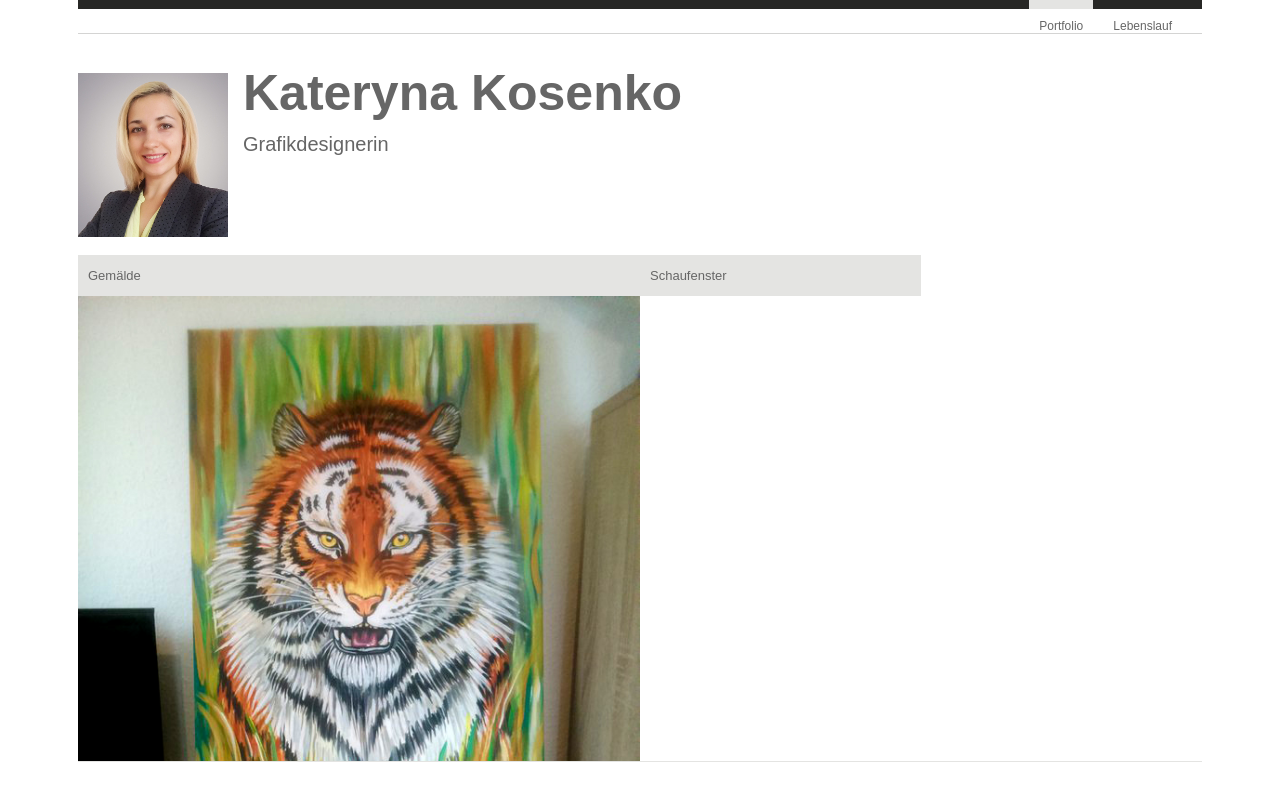
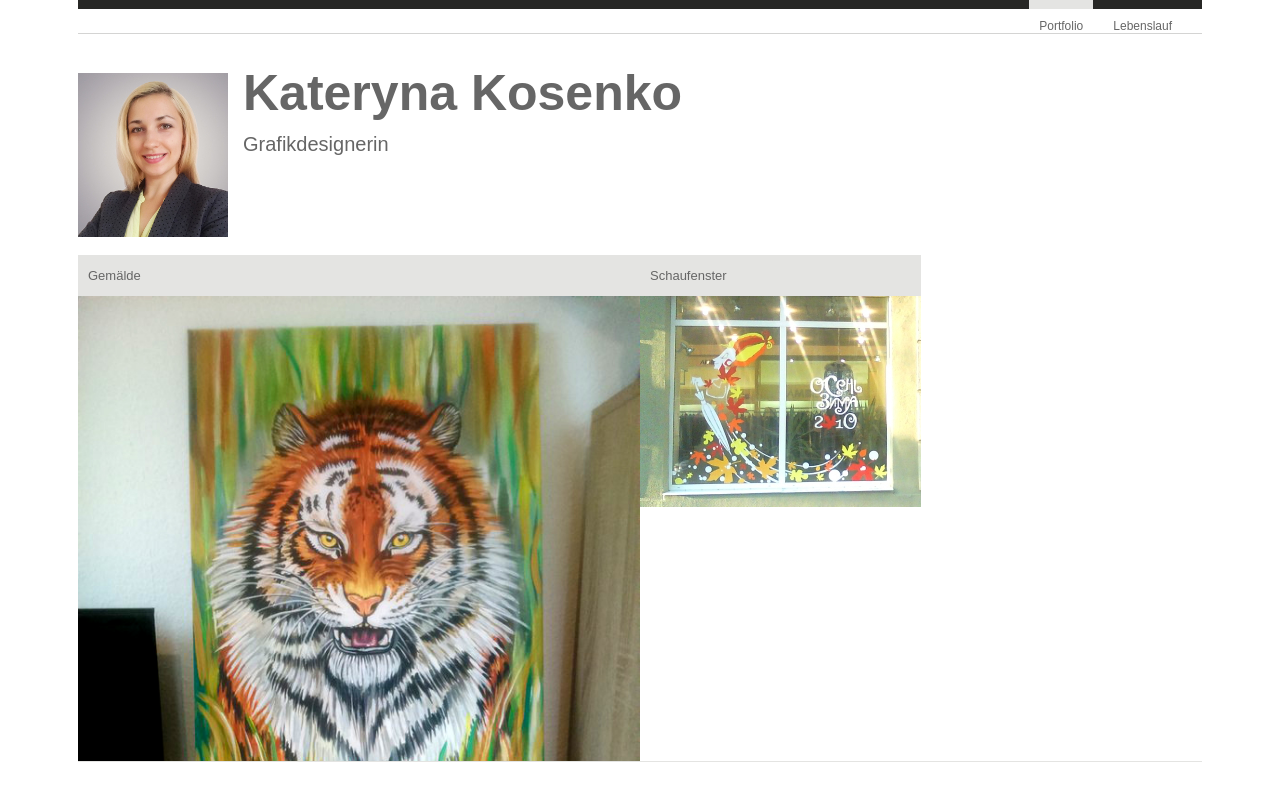
Before and after one commit to vkosenko/katj, a Jekyll site: the page built from index.html, in a window 1280 px wide. Shown: the top 801 px of the page. Built offline with Jekyll 4.4.1, drawn with Linux system fonts in a browser that asks for light colours; nearby versions of some CDN libraries.

Commit message:
Updated: index

```diff
--- a/index.html
+++ b/index.html
@@ -41,7 +41,7 @@ layout: default
                         {% if i % 2 == 0 %}
                             {% assign evenOdd = "odd" %}
                         {% endif %}
-                        {% assign thumb = 'images/portfolio' | append: '/' | append: 'gemaelde' | append: '/' | append: thumbFolder | append: '/' | append: portfolio.thumb %}
+                        {% assign thumb = 'images/portfolio' | append: '/' | append: portfolio.hash | append: '/' | append: thumbFolder | append: '/' | append: portfolio.thumb %}
 
                         <article id="node-{{ portfolio.hash }}" class="node node-article node-promoted node-teaser {{ evenOdd }} first {{ postPrefix }}post-box clearfix" about="portfolio.html#{{ portfolio.hash }}" typeof="sioc:Item foaf:Document">
                             <header>
```
